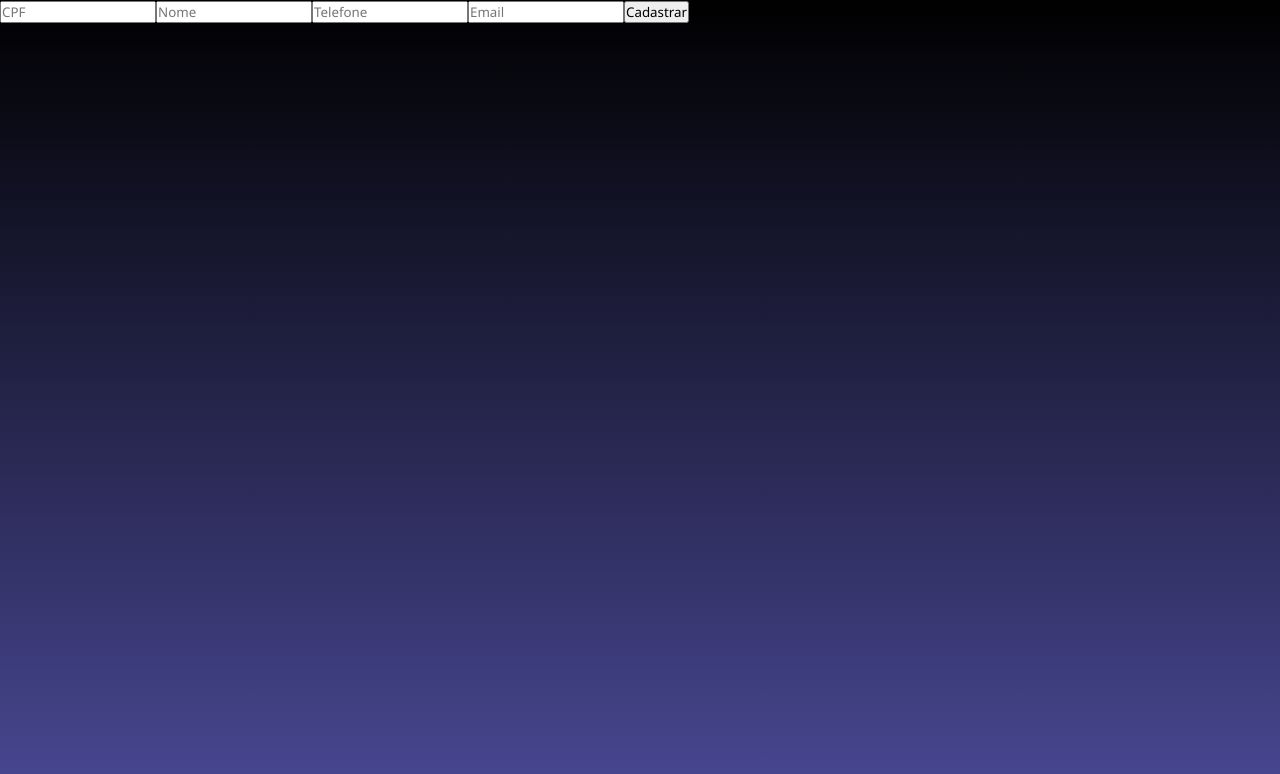
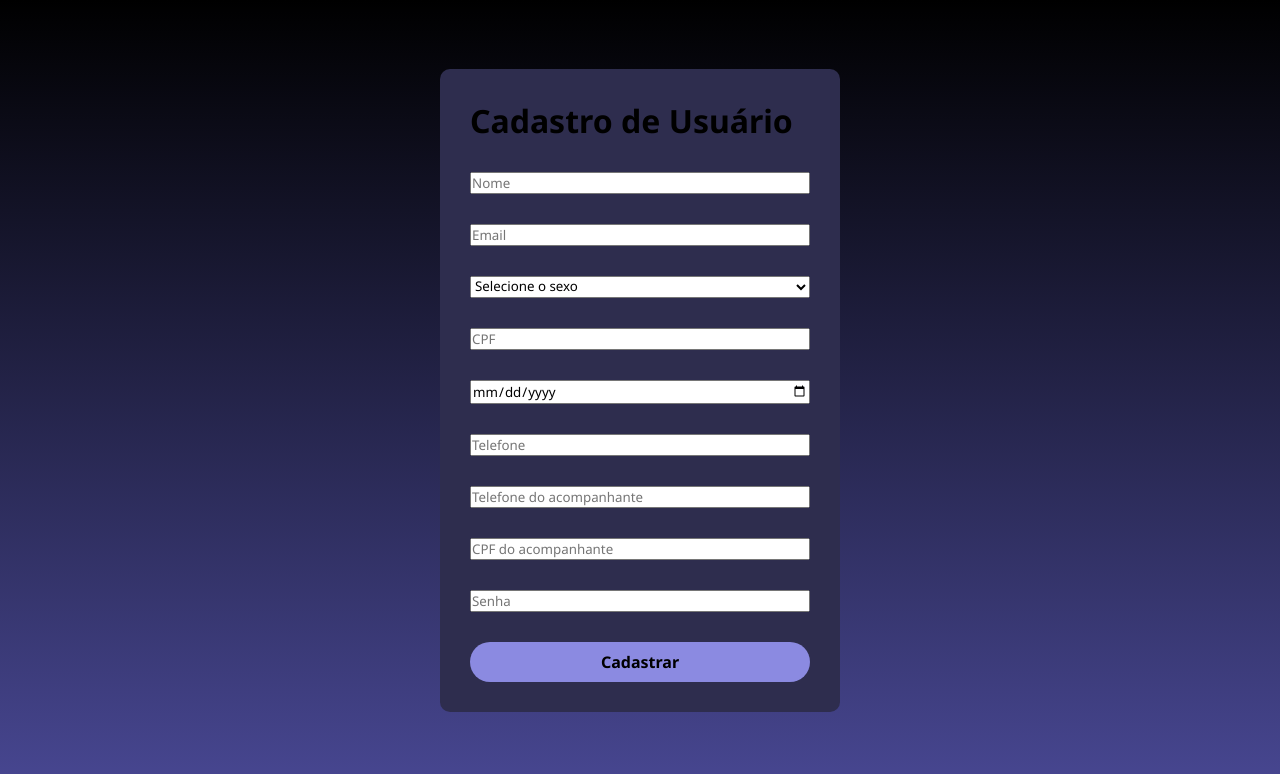
Before and after one commit to Rebeca-Martins1/projeto_bd, a React (Vite) app: page / in a window 1280 px wide. Shown: the top 774 px of the page. Built offline with nearby package versions, Linux system fonts and the light colour scheme.

Commit message:
cadastro

```diff
--- a/src/pages/index.jsx
+++ b/src/pages/index.jsx
@@ -1,21 +1,44 @@
+import {Container, h1, Form, Button} from './styles'
 import axios from "axios";
 import { useState } from "react";
 
 export default function Cadastro() {
     const [cpf, setCpf] = useState("");
     const [nome, setNome] = useState("");
+    const [sexo, setSexo] = useState("");
+    const [data, setData] = useState("");
+    const [email, setEmail] = useState("");
     const [telefone, setTelefone] = useState("");
-  const [email, setEmail] = useState("");
+    const [telefoneAcompanhante, setTelefoneAcompanhante] = useState("");
+    const [cpfAcompanhante, setCpfAcompanhante] = useState("");
+    const [senha, setSenha] = useState("");
 
     const handleCadastro = async () => {
         try {
         await axios.post("http://localhost:5000/paciente", {
+        nome,
+        email,
+        sexo,
         cpf,
-        nome,
+        data_nascimento: data,
         telefone,
-        email,
+        R_telefone: telefoneAcompanhante,
+        R_cpf: cpfAcompanhante,
+        senha
         });
+
         alert("Cadastro realizado com sucesso!");
+
+        setCpf("");
+        setNome("");
+        setData("");
+        setEmail("");
+        setSexo("");
+        setTelefone("");
+        setTelefoneAcompanhante("");
+        setCpfAcompanhante("");
+        setSenha("");
+
         } catch (err) {
         alert("Erro ao cadastrar!");
         console.error(err);
@@ -23,12 +46,25 @@ export default function Cadastro() {
     };
 
     return (
-    <div>
-      <input placeholder="CPF" value={cpf} onChange={(e) => setCpf(e.target.value)} />
-      <input placeholder="Nome" value={nome} onChange={(e) => setNome(e.target.value)} />
-      <input placeholder="Telefone" value={telefone} onChange={(e) => setTelefone(e.target.value)} />
-      <input placeholder="Email" value={email} onChange={(e) => setEmail(e.target.value)} />
-      <button onClick={handleCadastro}>Cadastrar</button>
-    </div>
-  );
+        <Container>
+            <Form>
+                <h1>Cadastro de Usuário</h1>
+                <input value={nome} onChange={(e) => setNome(e.target.value)} placeholder="Nome" />
+                <input value={email} onChange={(e) => setEmail(e.target.value)} placeholder="Email" type="email" />
+                <select value={sexo} onChange={(e) => setSexo(e.target.value)}>
+                    <option value="">Selecione o sexo</option>
+                    <option value="Feminino">Feminino</option>
+                    <option value="Masculino">Masculino</option>
+                    <option value="Outro">Outro</option>
+                </select>
+                <input value={cpf} onChange={(e) => setCpf(e.target.value)} placeholder="CPF" />
+                <input value={data} onChange={(e) => setData(e.target.value)} type="date" />
+                <input value={telefone} onChange={(e) => setTelefone(e.target.value)} placeholder="Telefone" />
+                <input value={telefoneAcompanhante} onChange={(e) => setTelefoneAcompanhante(e.target.value)} placeholder="Telefone do acompanhante" />
+                <input value={cpfAcompanhante} onChange={(e) => setCpfAcompanhante(e.target.value)} placeholder="CPF do acompanhante" />
+                <input value={senha} onChange={(e) => setSenha(e.target.value)} placeholder="Senha" type="password" />
+                <Button type='button' onClick={handleCadastro}>Cadastrar</Button>
+            </Form>
+        </Container>
+    )
 }
--- /dev/null
+++ b/src/pages/styles.js
@@ -0,0 +1,50 @@
+import styled from "styled-components";
+
+export const Container = styled.div`
+  display: flex;
+  height: 100vh;
+  width: 100vw;
+  align-items: center;
+  justify-content: center;
+  flex-direction: column;
+  padding: 100px;
+`;
+
+export const ItemStructure = styled.div`
+  display: flex;
+  flex-direction: row;
+  gap: 8px;
+`;
+
+export const h1 = styled.div`
+    color: #fff;
+    font-size: 32px;
+`;
+
+export const Form = styled.div`
+    display: flex;
+    flex-direction: column;
+    gap: 30px;
+    padding: 30px;
+    border-radius: 10px;
+    background-color: #2e2d4e;
+    max-width: 50%;
+    width: 400px;
+    margin-bottom: 20px;
+`;
+
+export const Button = styled.div`
+    display: flex;
+    align-items: center;
+    justify-content: center;
+    border-radius: 30px;
+    background-color: #8b8ae1;
+    height: 40px;
+    border: none;
+    font-weight: bold;
+    cursor: pointer;
+    &:hover {
+      background-color: #a19fe0ff;
+      transform: scale(1.02);
+    }
+`;
```
Also changed, not shown: src/pages/Paciente/Home/index.jsx (+35 -0 lines), 1 other file (tests, documents, lock files or other folders). Lines whose indentation alone changed are shown as unchanged.
